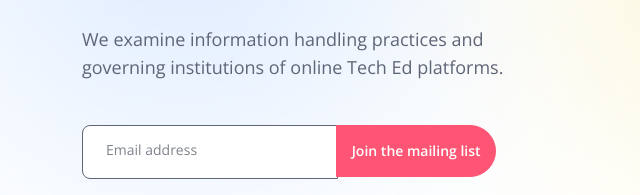
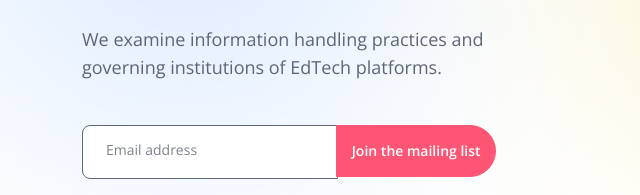
Before and after one commit to privaci/edtechprivacy, a plain HTML site: page index.html in a window 1280 px wide. Shown: the part 485-680 px from the top of the page, 0-640 px from the left. Drawn offline with nearby package versions, Linux system fonts and the light colour scheme.

Commit message:
Team addition

```diff
--- a/index.html
+++ b/index.html
@@ -98,7 +98,7 @@
                         <div class="text-container">
                             <h1>EdTech Privacy</h1>
                             <p class="p-large">We examine information handling practices and governing institutions of
-                                online Tech Ed platforms.
+                                EdTech platforms.
                             </p>
 
                             <!-- Sign Up Form -->
```
